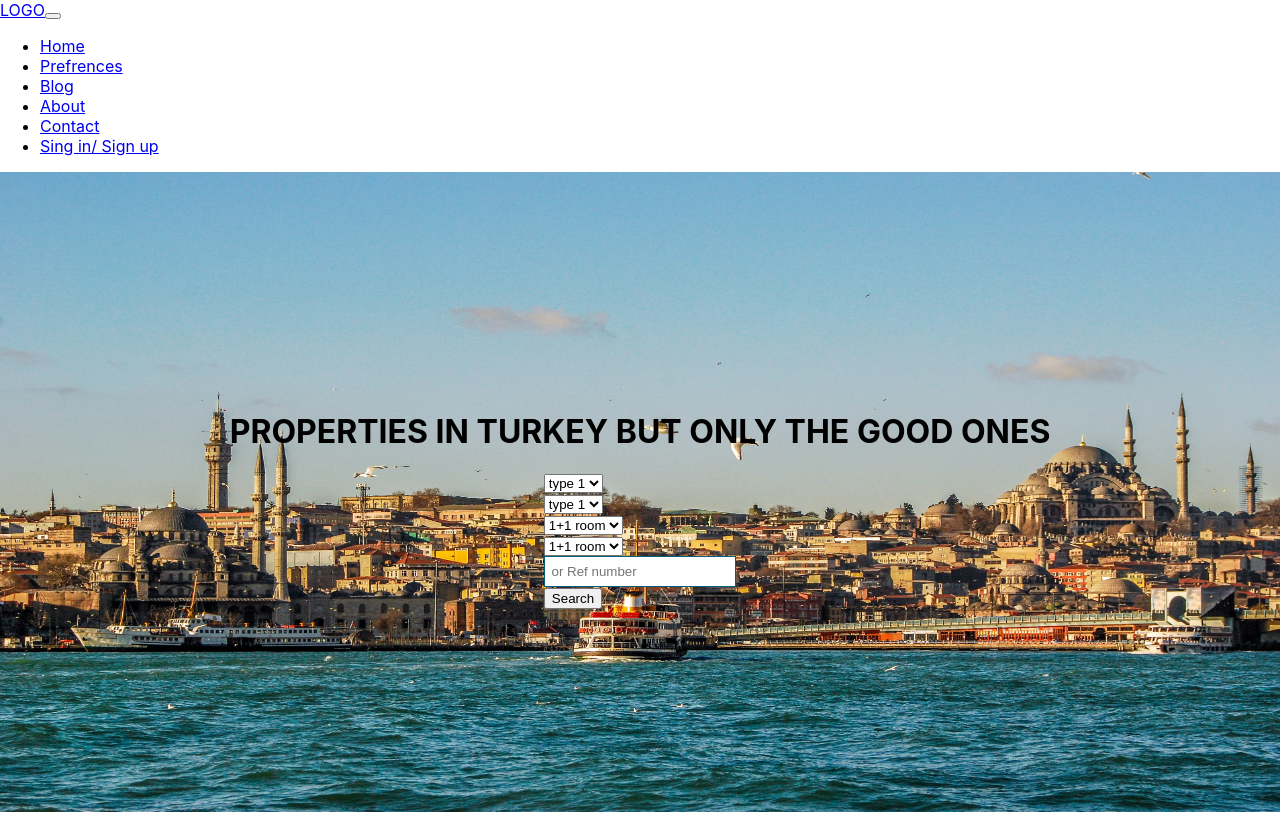
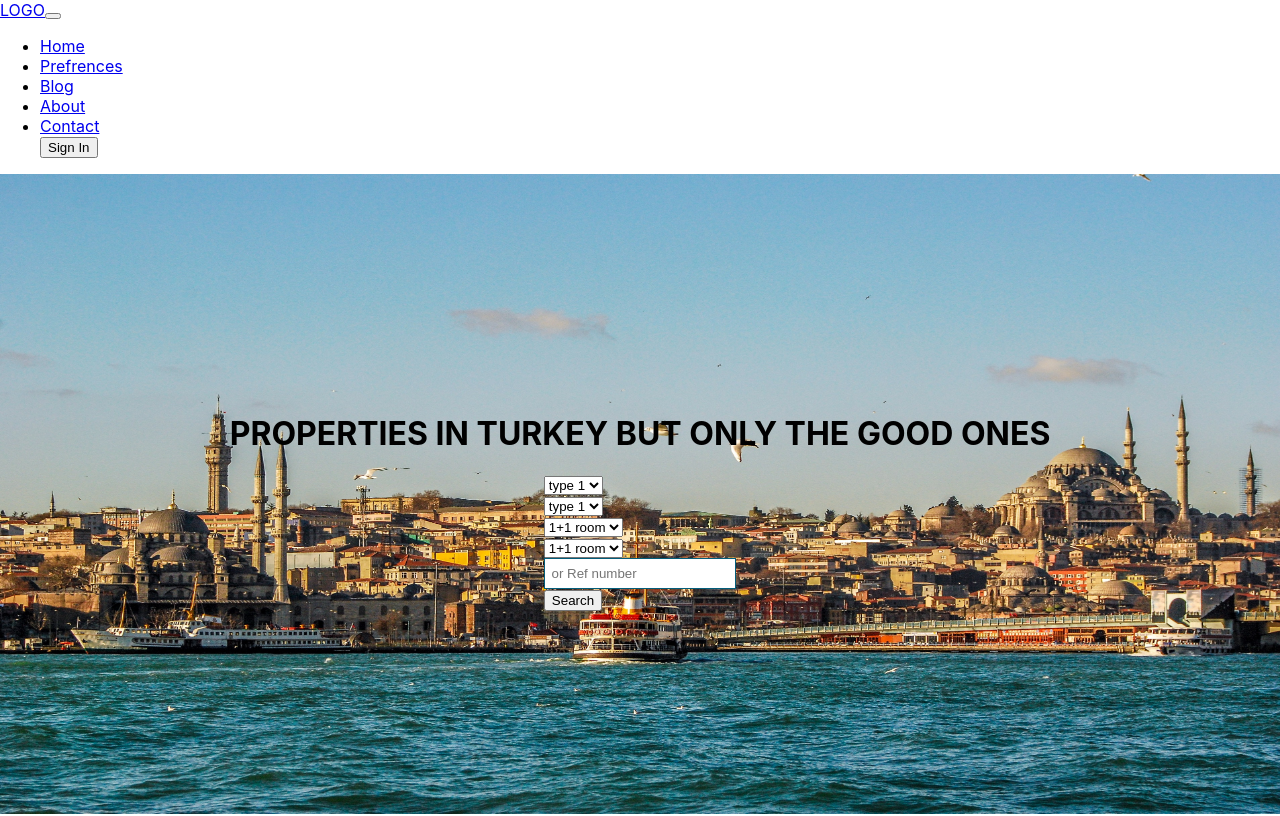
Before and after one commit to Alzubair98/ozyapi, a React (Create React App) app: page / in a window 1280 px wide. Shown: the top 816 px of the page. Built offline with nearby package versions, Linux system fonts and the light colour scheme; the HTML template or start-up script is replaced by a standard one.

Commit message:
fix navbar

```diff
--- a/src/App.js
+++ b/src/App.js
@@ -57,18 +57,14 @@ function App() {
   return (
     <div className="App">
       <BrowserRouter>
-        <Navbar user={user} />
+        <Navbar user={user} handleLogout={handleLogout} />
         <Routes>
           <Route path="/" element={<Main user={user} />} />
           <Route path="/preferencess" element={<Preferencess />} />
           <Route
             path="/home"
             element={
-              <Home
-                handleLogin={handleLogin}
-                user={user.loggedInStatus}
-                handleLogout={handleLogout}
-              />
+              <Home handleLogin={handleLogin} user={user.loggedInStatus} />
             }
           />
           <Route path="/dashboard" element={<Dashboard />} />
--- a/src/component/Home/Home.jsx
+++ b/src/component/Home/Home.jsx
@@ -37,9 +37,6 @@ const Home = (props) => {
           ) : (
             <Login handleSuccessfulAuth={handleSuccessfulAuth} />
           )}
-          {/*
-
-        <button onClick={() => props.handleLogout()}>logout</button> */}
         </div>
       </div>
     </div>
--- a/src/component/navbar/navbar.js
+++ b/src/component/navbar/navbar.js
@@ -59,11 +59,18 @@ const Navbar = (props) => {
                     Contact
                   </a>
                 </li>
-                <li className="nav-item">
-                  <a className="nav-link" href="/home">
-                    Sing in/ Sign up
+                {Object.keys(props.user.user).length != 0 ? (
+                  <button
+                    className="btn btn-danger"
+                    onClick={() => props.handleLogout()}
+                  >
+                    logout
+                  </button>
+                ) : (
+                  <a href="/home">
+                    <button className="btn btn-success">Sign In</button>
                   </a>
-                </li>
+                )}
               </ul>
             </div>
           </div>
--- a/src/component/preferences/preferencess.css
+++ b/src/component/preferences/preferencess.css
@@ -3,6 +3,7 @@
     flex-direction: row;
     padding: 0 2rem;
     gap:2rem;
+    width: 100%;
 }
 
 .p-firstPart{
```
